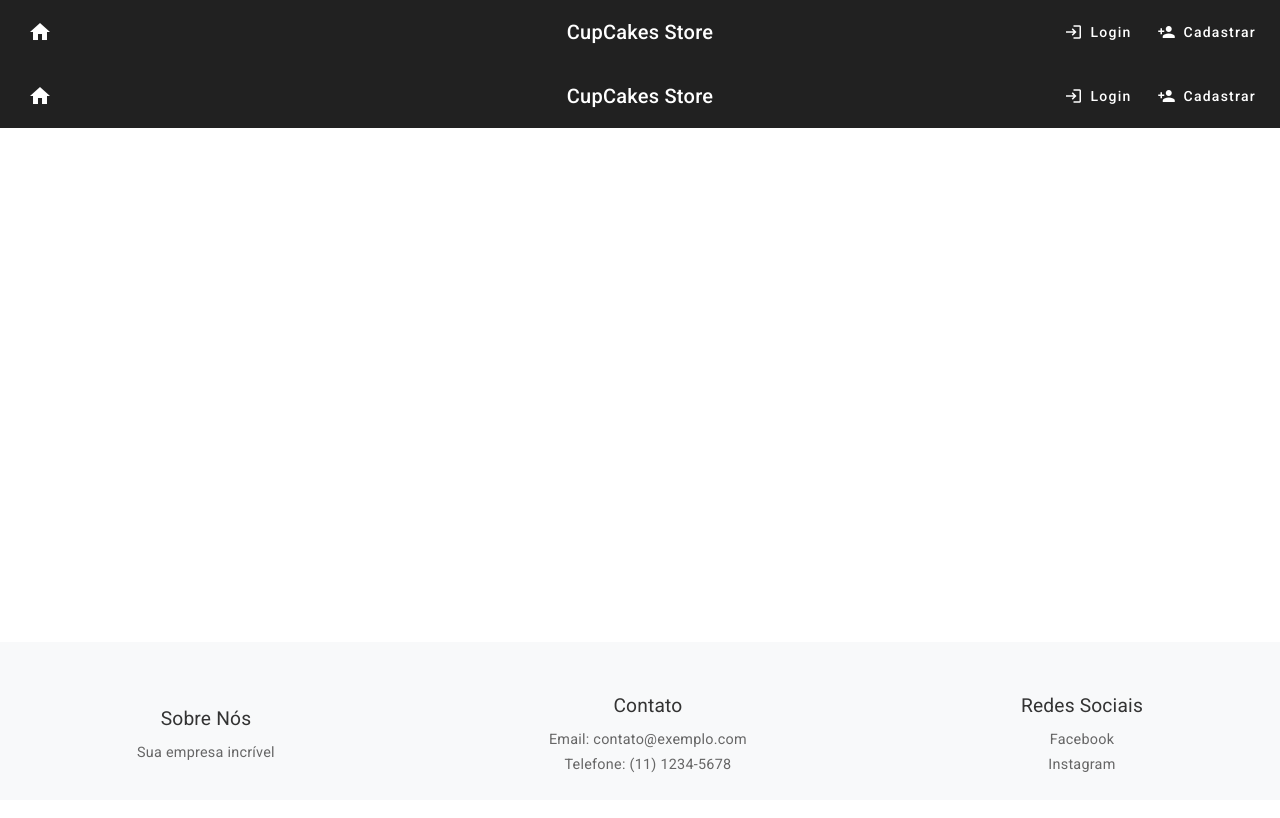
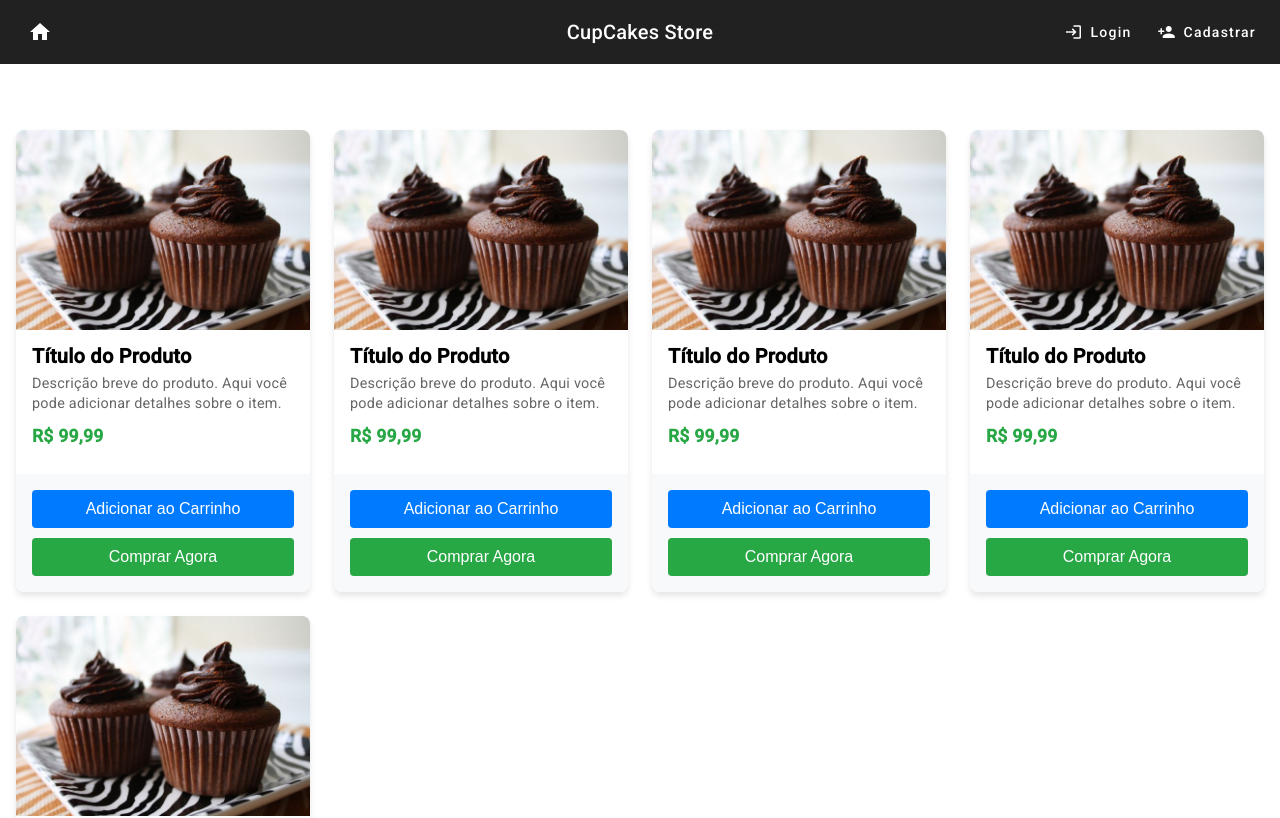
Before and after one commit to lucaspaixaodev/projeto-integrador, an Angular app: page / in a window 1280 px wide. Shown: the top 818 px of the page. Built offline with nearby package versions, Linux system fonts and the light colour scheme.

Commit message:
Corrigido: bug que abria a aplicação com dois headers

```diff
--- a/src/app/app.routes.ts
+++ b/src/app/app.routes.ts
@@ -7,10 +7,6 @@ import { RegisterComponent } from './pages/register/register.component';
 export const routes: Routes = [
   {
     path: '',
-    component: HeaderComponent
-  },
-  {
-    path: 'home',
     component: HomeComponent
   },
   {
--- a/src/app/pages/header/header.component.ts
+++ b/src/app/pages/header/header.component.ts
@@ -16,7 +16,7 @@ export class HeaderComponent {
   constructor(private router: Router) {}
 
   public navigateToHome() {
-    this.router.navigate(['/home']);
+    this.router.navigate(['/']);
   }
 
   public navigateToLogin() {
```
